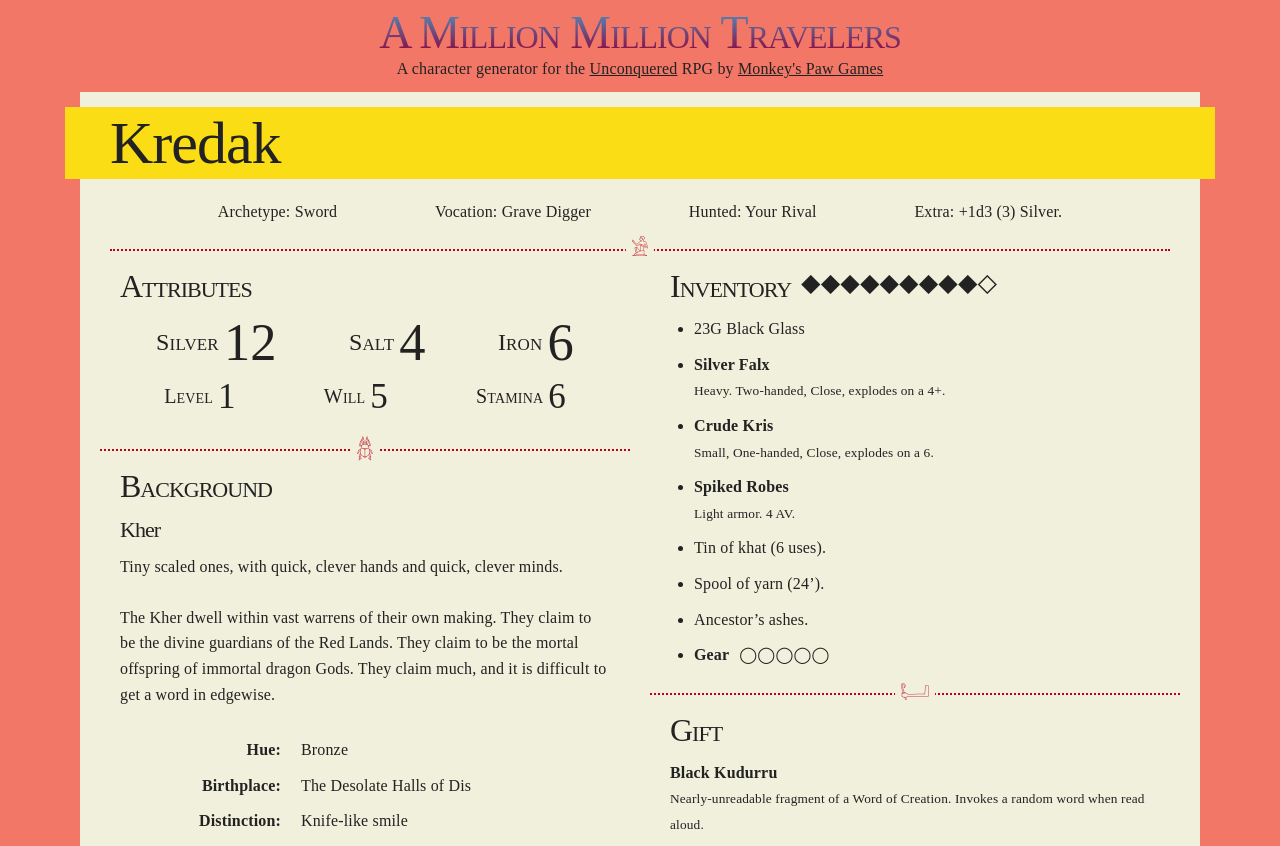
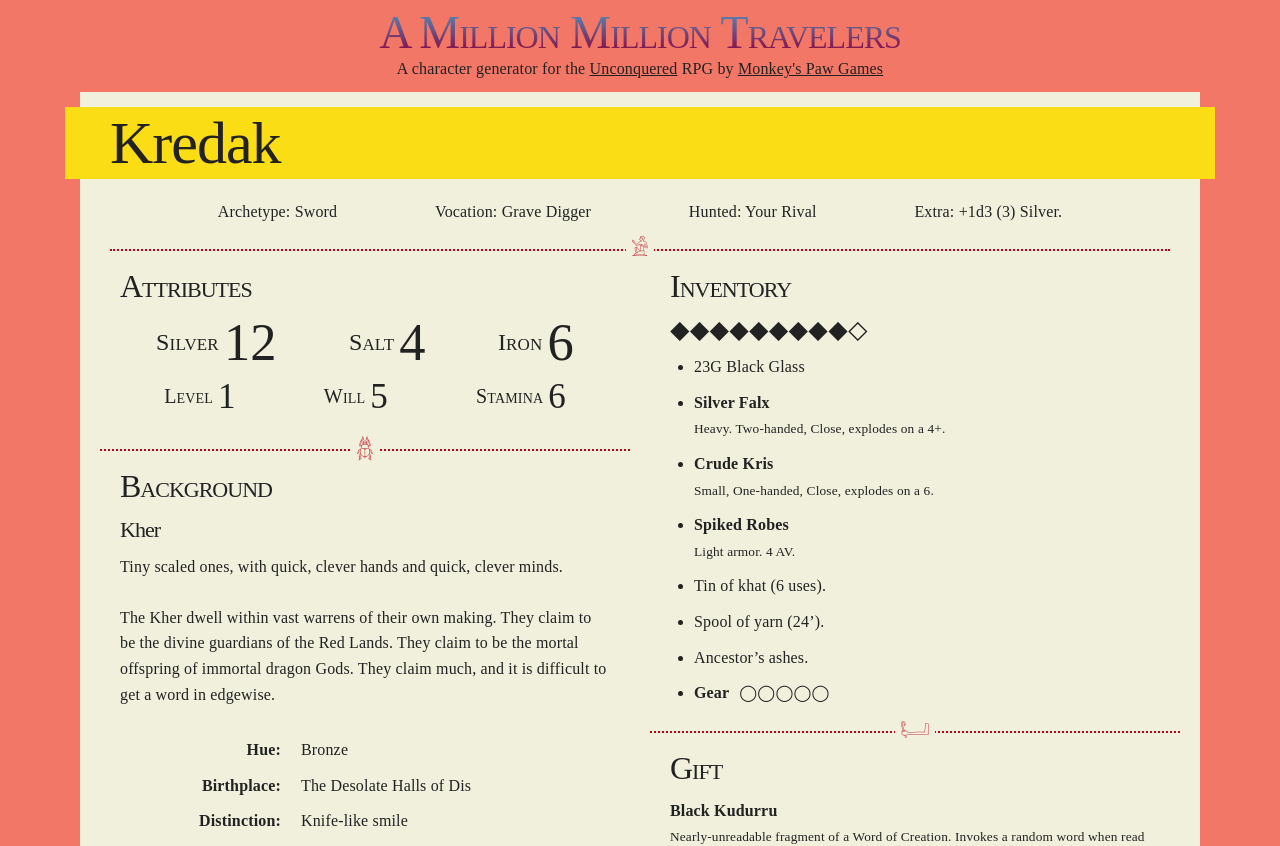
Before and after one commit to robfletcher/million-million-travelers, a Svelte app: page / in a window 1280 px wide. Shown: the top 846 px of the page. Built offline with nearby package versions, Linux system fonts and the light colour scheme; a web font is replaced by a local one.

Commit message:
simpler inventory slots that work better across different browsers

```diff
--- a/src/App.svelte
+++ b/src/App.svelte
@@ -66,11 +66,8 @@
 
 		<div class="column">
 			<section id="inventory">
-				<header>
-					<h2>Inventory</h2>
-					<span class="inventory-slots">{#each [...Array(traveler.inventory.slots).keys()] as i}{#if i < traveler.usedSlots()}&#11045;{:else}&#11046;{/if}{/each}</span>
-					{#if overburden > 0}<span class="inventory-slots overburden">{#each [...Array(overburden).keys()] as i}&#11045;{/each}</span>{/if}
-				</header>
+				<h2>Inventory</h2>
+				<div class="inventory-slots">{#each [...Array(traveler.inventory.slots).keys()] as i}{#if i < traveler.usedSlots()}&#11045;{:else}&#11046;{/if}{/each}{#if overburden > 0}<span class="overburden">{#each [...Array(overburden).keys()] as i}&#11045;{/each}</span>{/if}</div>
 				<ul>
 					<li>{traveler.blackGlass}G Black Glass</li>
 					{#each traveler.inventory.weapons as { aspect, form, type }, i }
@@ -273,11 +270,6 @@
 		content: '\13080';
 	}
 
-	section > header {
-		display: flex;
-		align-items: center;
-	}
-
 	h2 {
 		font-size: 3.2rem;
 		margin: 1.5rem 0 1rem;
@@ -366,13 +358,10 @@
 		font-size: 5.25rem;
 	}
 
-	.inventory-slots:first-of-type {
-		margin-left: 1rem;
-	}
-
 	.inventory-slots {
 		font-family: sans-serif;
-		letter-spacing: 0;
+		margin-bottom: 1rem;
+		line-height: 1;
 	}
 
 	.overburden {
```
Also changed, not shown: 1 other file (tests, documents, lock files or other folders).
